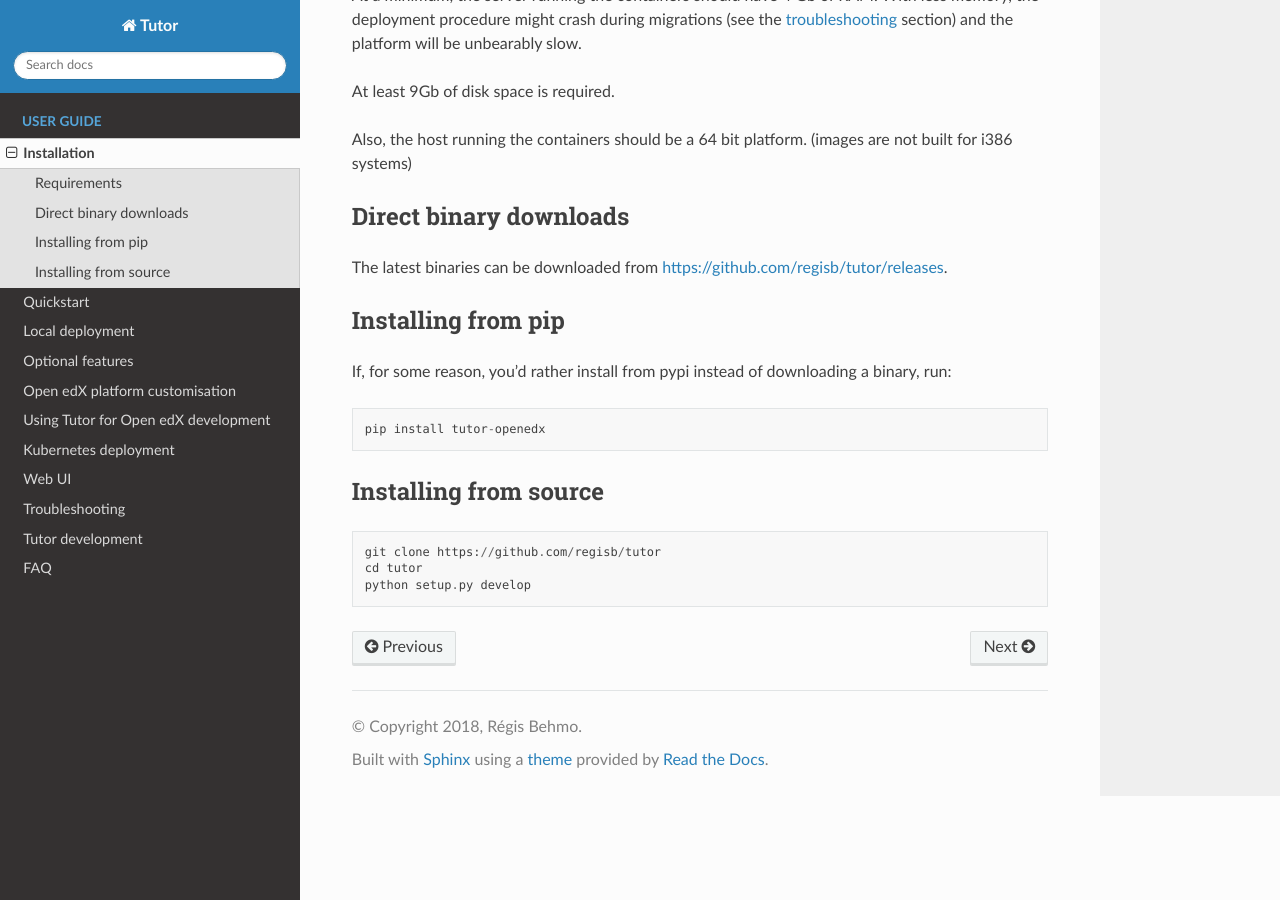
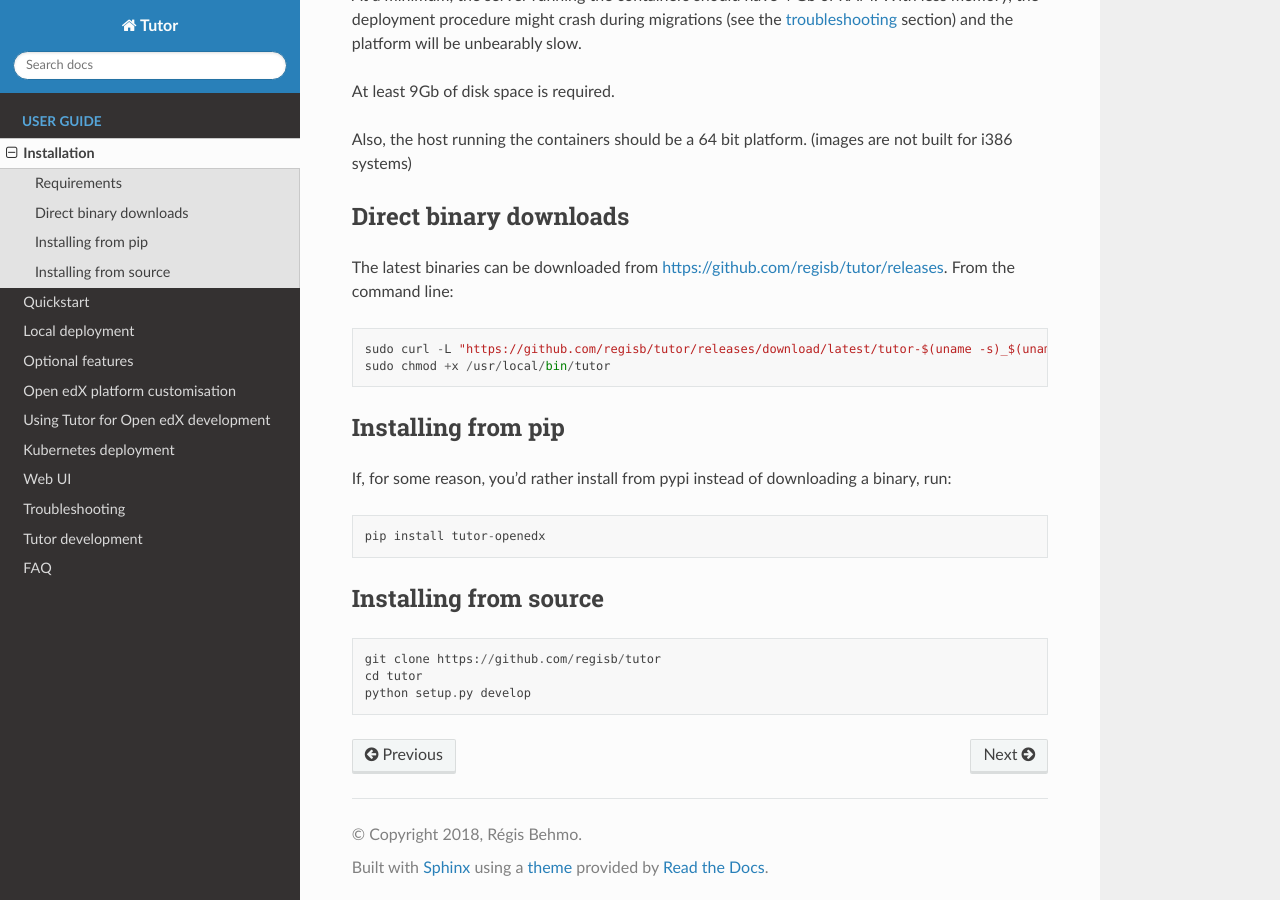
Before and after one commit to overhangio/tutor, a Sphinx documentation site: the page built from docs/install.rst, in a window 1280 px wide and 900 px high, scrolled down 544 px. Built offline with Sphinx 7.4.7 and the Read the Docs theme 2.0.0, drawn with Linux system fonts in a browser that asks for light colours.

Commit message:
Update installation instructions

```diff
--- a/README.rst
+++ b/README.rst
@@ -26,7 +26,11 @@ Tutor 🎓 Open edX 1-click install for everyone
 Quickstart
 ----------
 
-1. `Download <https://github.com/regisb/tutor/releases>`_ the latest stable release of Tutor, uncompress the file and place the ``tutor`` executable in your path.
+1. `Download <https://github.com/regisb/tutor/releases>`_ the latest stable release of Tutor, uncompress the file and place the ``tutor`` executable in your path. From the command line::
+
+       sudo curl -L "https://github.com/regisb/tutor/releases/download/latest/tutor-$(uname -s)_$(uname -m)" -o /usr/local/bin/tutor
+       sudo chmod +x /usr/local/bin/tutor
+
 2. Run ``tutor local quickstart``
 3. You're done!
 
--- a/docs/install.rst
+++ b/docs/install.rst
@@ -24,7 +24,10 @@ Also, the host running the containers should be a 64 bit platform. (images are n
 Direct binary downloads
 -----------------------
 
-The latest binaries can be downloaded from https://github.com/regisb/tutor/releases.
+The latest binaries can be downloaded from https://github.com/regisb/tutor/releases. From the command line::
+
+       sudo curl -L "https://github.com/regisb/tutor/releases/download/latest/tutor-$(uname -s)_$(uname -m)" -o /usr/local/bin/tutor
+       sudo chmod +x /usr/local/bin/tutor
 
 Installing from pip
 -------------------
```
